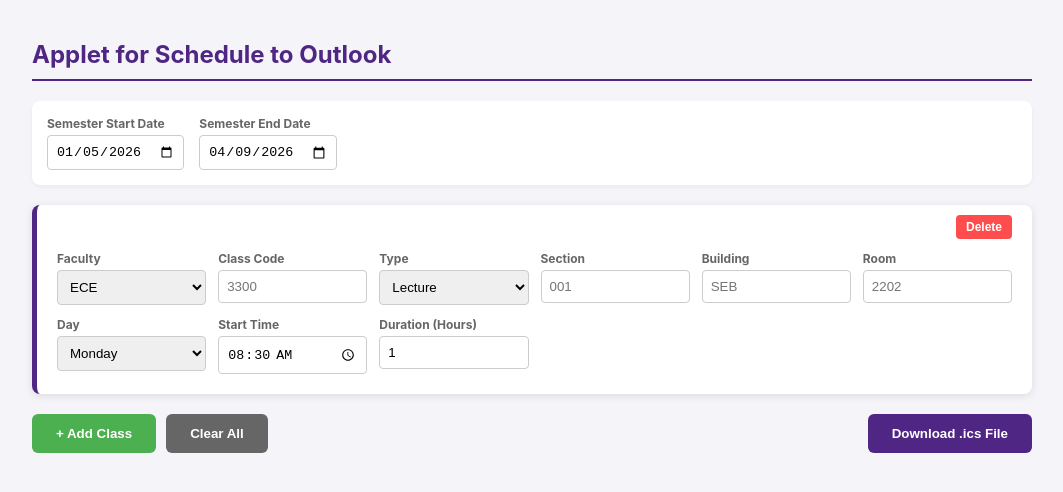
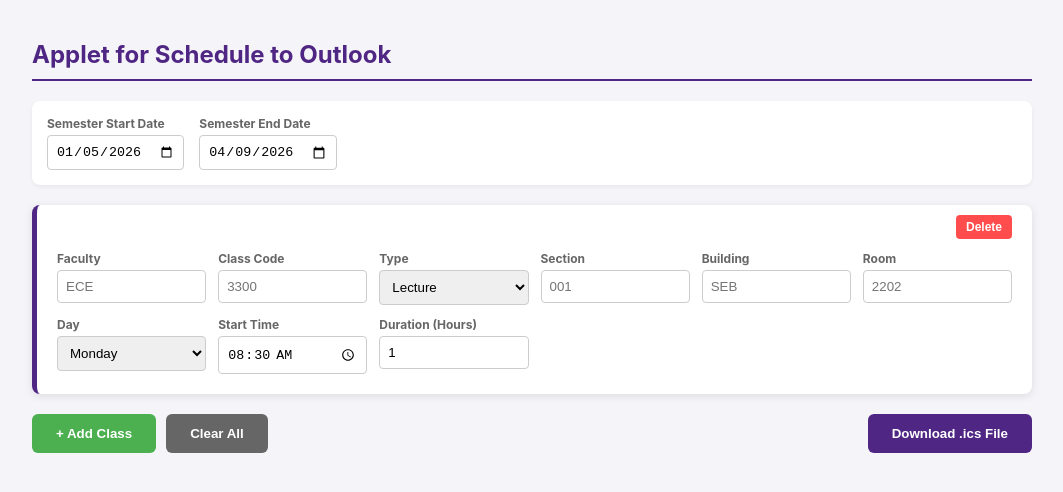
Before and after one commit to how-ardwen/how-ardwen.github.io, a plain HTML site: page scheduler.html in a window 1280 px wide. Shown: the whole page, without its empty margins (108-1171 px from the left). Drawn offline with Linux system fonts and the light colour scheme.

Commit message:
Faculty select to text

```diff
--- a/scheduler.html
+++ b/scheduler.html
@@ -92,7 +92,7 @@
 
             div.innerHTML = `
                 <div class="row-controls"><button class="delete-btn" onclick="removeRow(this)">Delete</button></div>
-                <div><label>Faculty</label><select class="faculty"><option>ECE</option><option>MSE</option><option>AISE</option><option>BUSINESS</option><option>BME</option></select></div>
+                <div><label>Faculty</label><input type="text" class="faculty" placeholder="ECE"></div>
                 <div><label>Class Code</label><input type="text" class="code" placeholder="3300"></div>
                 <div><label>Type</label><select class="type"><option>Lecture</option><option>Lab</option><option>Tutorial</option></select></div>
                 <div><label>Section</label><input type="text" class="section" placeholder="001"></div>
@@ -196,4 +196,5 @@
         window.onload = loadFromLocal;
     </script>
 </body>
+
 </html>
```
